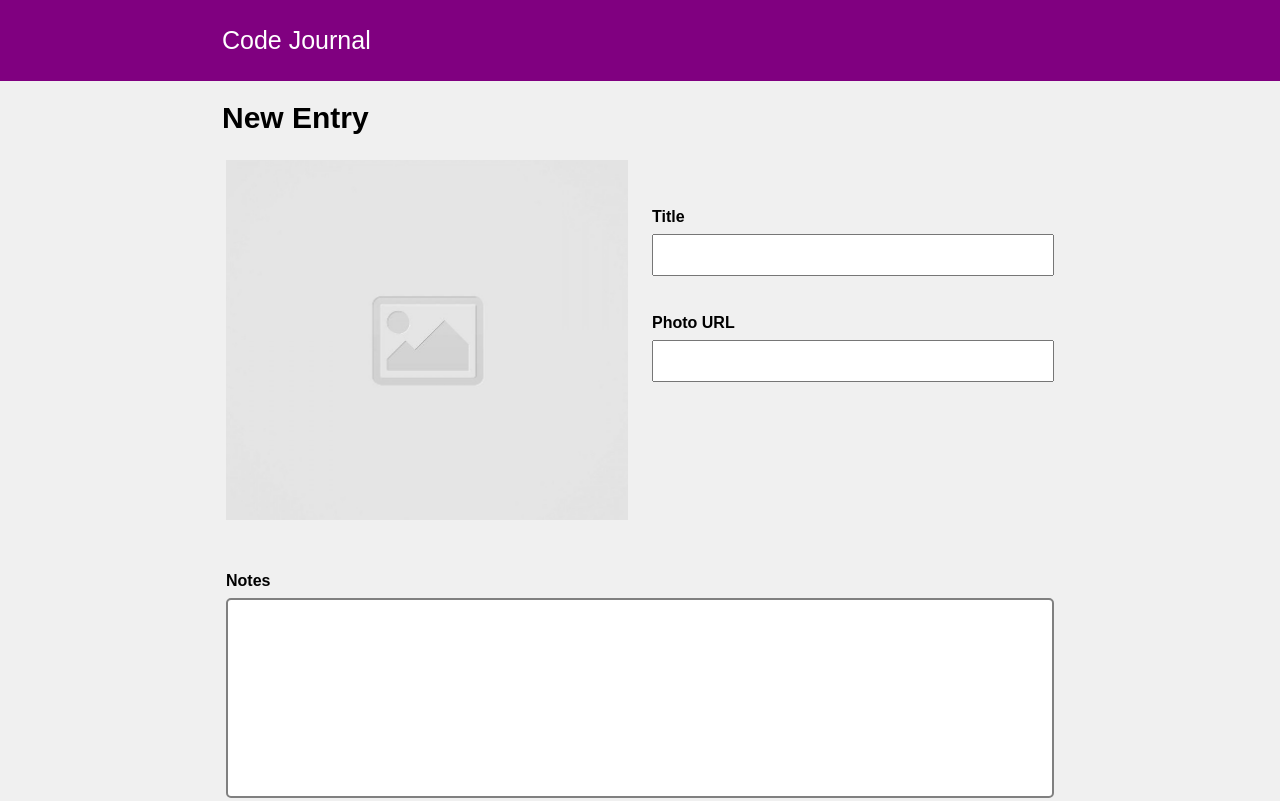
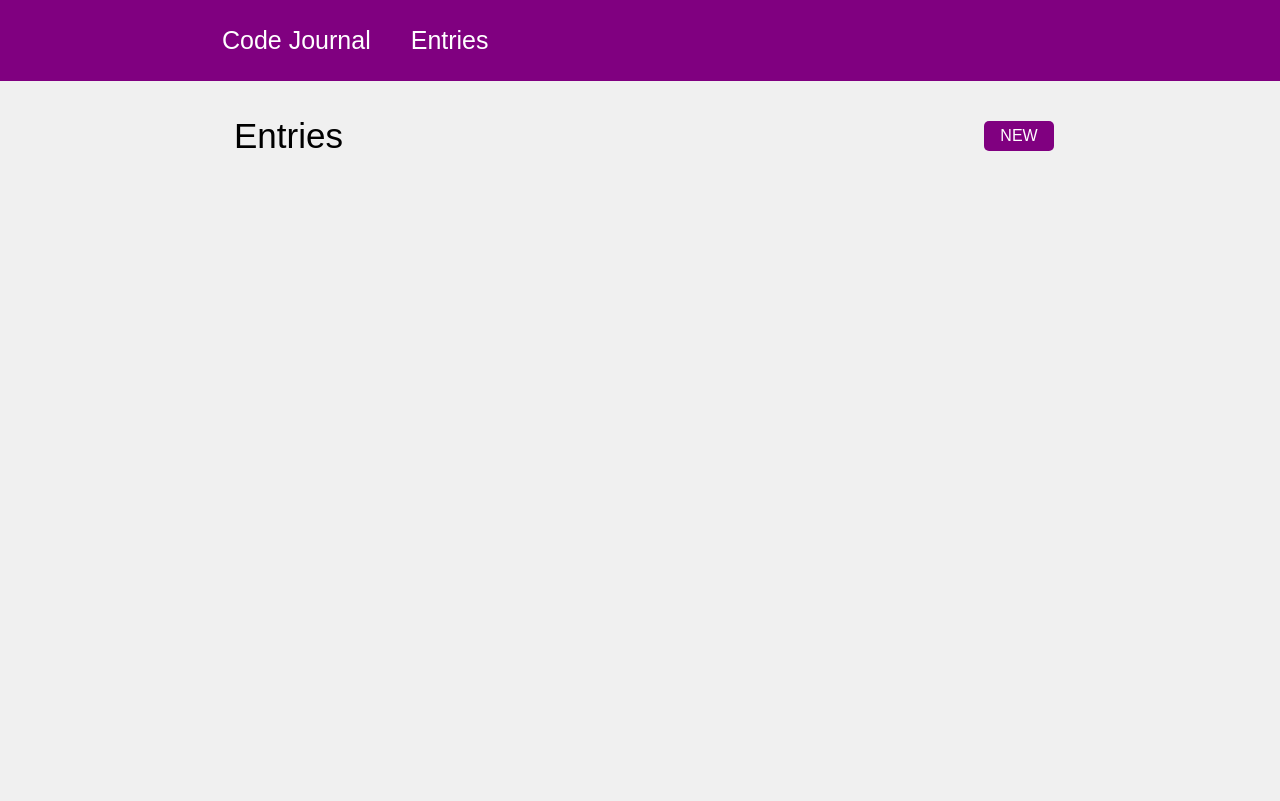
Before and after one commit to rjbae/code-journal-, a website: page index.html in a window 1280 px wide. Shown: the top 801 px of the page. Drawn offline with Linux system fonts and the light colour scheme; a web font is replaced by a local one.

Commit message:
Added a navigation item to the navbar for entries.

```diff
--- a/css/styles.css
+++ b/css/styles.css
@@ -89,9 +89,9 @@ h3 {
   padding-top: 12em;
 }
 
-/* .form {
+.form {
   display: none;
-} */
+}
 
 .entries-header {
   font-family: "Proza Libre", sans-serif;
@@ -113,7 +113,7 @@ h3 {
   padding-top: 2.5em;
 }
 
-ul {
+.entries-list {
   list-style: none;
 }
 
@@ -138,3 +138,16 @@ p {
   font-family: sans-serif;
   line-height: 2em;
 }
+
+.navbar {
+  list-style: none;
+  display: flex;
+  align-items: center;
+}
+
+a {
+  text-decoration: none;
+  font-size: 25px;
+  color: white;
+  font-family: "Proza Libre", sans-serif;
+}
--- a/index.html
+++ b/index.html
@@ -21,7 +21,12 @@
   <main>
     <header>
       <div class="container">
-        <h3>Code Journal</h3>
+        <div class="row">
+          <h3>Code Journal</h3>
+          <ul class="navbar">
+            <li><a href="#entries">Entries</a></li>
+          </ul>
+        </div>
       </div>
     </header>
     <div class="container">
@@ -79,7 +84,7 @@
         </div>
       </div>
       <div class="entries-list">
-        <ul>
+        <ul class="entries-list">
           <li></li>
         </ul>
       </div>
--- a/js/main.js
+++ b/js/main.js
@@ -60,7 +60,7 @@ function renderEntry(entry) {
   return list;
 }
 
-var list = document.querySelector('ul');
+var list = document.querySelector('.entries-list');
 document.addEventListener('DOMContentLoaded', DOMContentLoaded);
 
 function DOMContentLoaded(event) {
```
